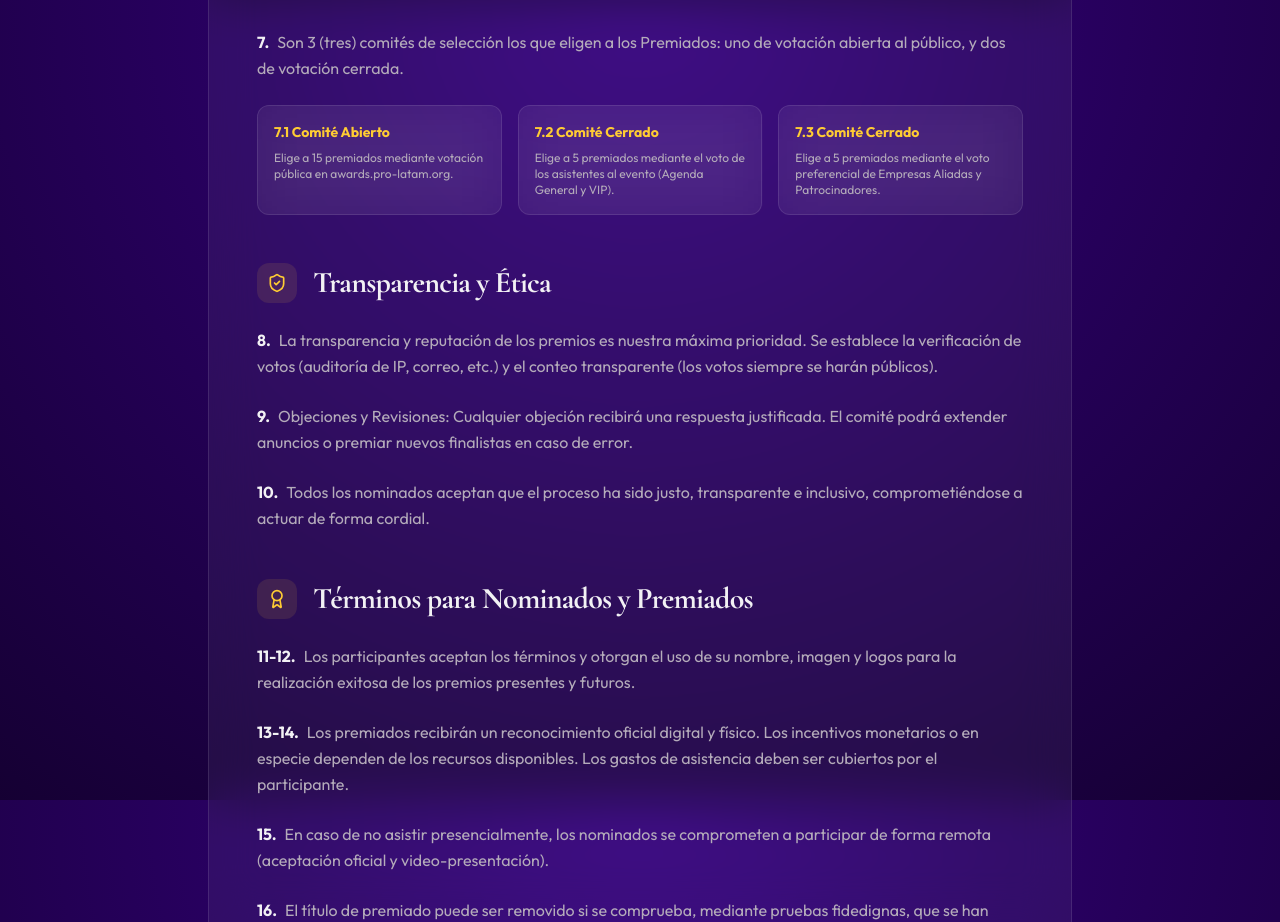
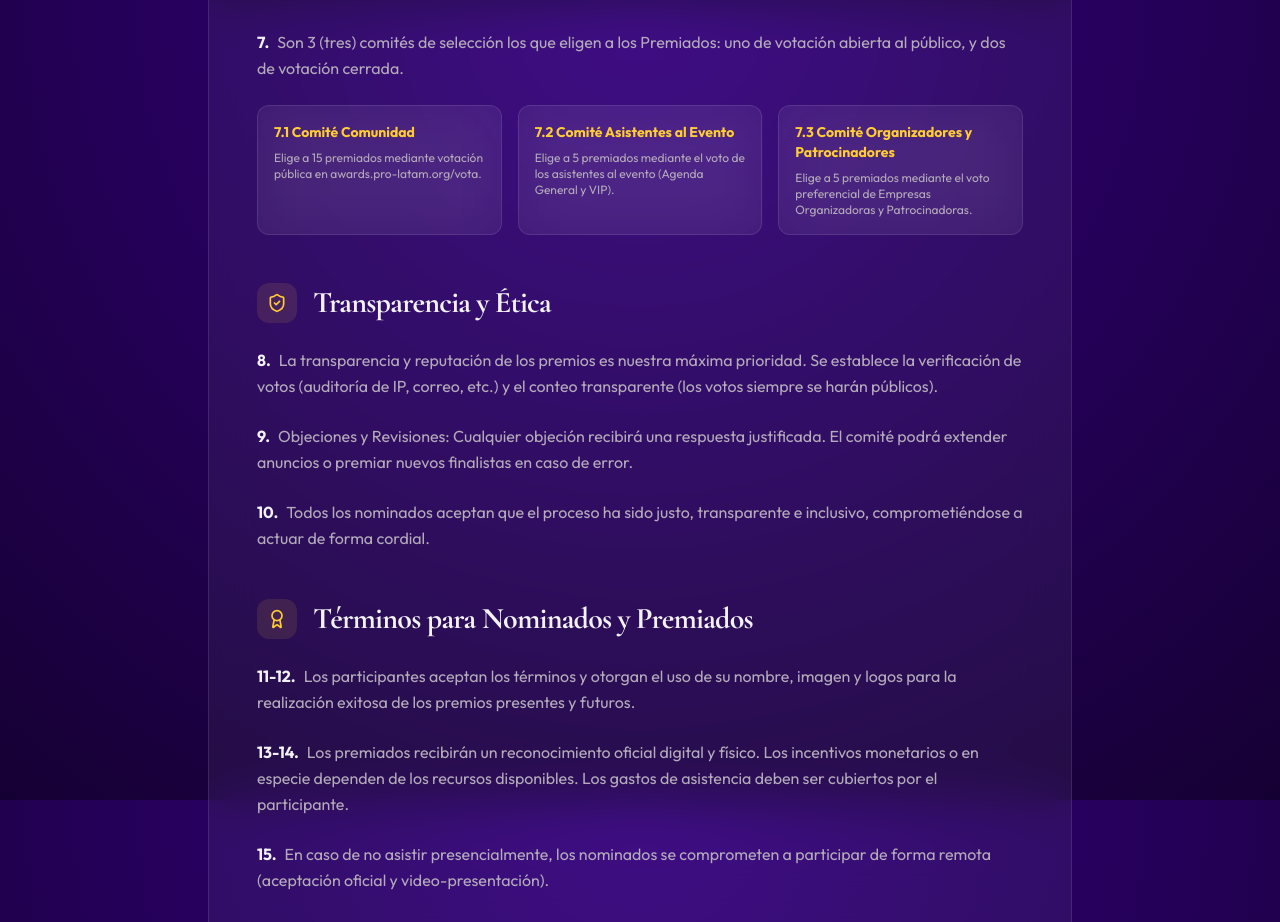
Before and after one commit to robertoarrucha-ux/heart-awards, a Next.js app: page /terminos-convocatoria in a window 1280 px wide. Shown: the part 1600-2522 px from the top of the page. Built offline with nearby package versions, Linux system fonts and the light colour scheme.

Commit message:
Update page.tsx

```diff
--- a/src/app/terminos-convocatoria/page.tsx
+++ b/src/app/terminos-convocatoria/page.tsx
@@ -151,16 +151,16 @@ export default function TerminosConvocatoria() {
 
                 <div className="grid grid-cols-1 md:grid-cols-3 gap-4">
                   <div className="glass p-4 rounded-xl border-white/5">
-                    <p className="text-primary font-bold text-sm mb-2">7.1 Comité Abierto</p>
-                    <p className="text-xs">Elige a 15 premiados mediante votación pública en awards.pro-latam.org.</p>
+                    <p className="text-primary font-bold text-sm mb-2">7.1 Comité Comunidad</p>
+                    <p className="text-xs">Elige a 15 premiados mediante votación pública en awards.pro-latam.org/vota.</p>
                   </div>
                   <div className="glass p-4 rounded-xl border-white/5">
-                    <p className="text-primary font-bold text-sm mb-2">7.2 Comité Cerrado</p>
+                    <p className="text-primary font-bold text-sm mb-2">7.2 Comité Asistentes al Evento</p>
                     <p className="text-xs">Elige a 5 premiados mediante el voto de los asistentes al evento (Agenda General y VIP).</p>
                   </div>
                   <div className="glass p-4 rounded-xl border-white/5">
-                    <p className="text-primary font-bold text-sm mb-2">7.3 Comité Cerrado</p>
-                    <p className="text-xs">Elige a 5 premiados mediante el voto preferencial de Empresas Aliadas y Patrocinadores.</p>
+                    <p className="text-primary font-bold text-sm mb-2">7.3 Comité Organizadores y Patrocinadores</p>
+                    <p className="text-xs">Elige a 5 premiados mediante el voto preferencial de Empresas Organizadoras y Patrocinadoras.</p>
                   </div>
                 </div>
               </div>
```
